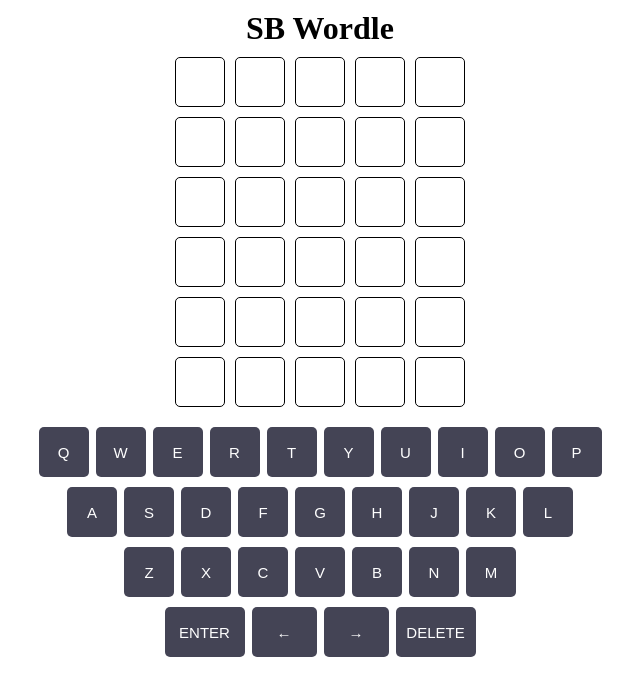
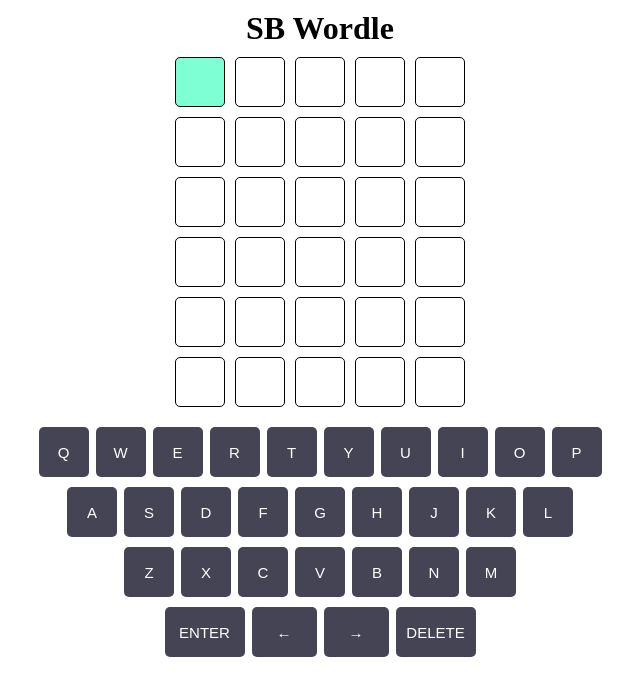
Before and after one commit to SaharBatol/sb-wordle, a React (Vite) app: page / in a window 1280 px wide. Shown: the top 696 px of the page, without its empty margins (320-960 px from the left). Built offline with nearby package versions, Linux system fonts and the light colour scheme.

Commit message:
add hightlight for current letter guess position

```diff
--- a/src/App.css
+++ b/src/App.css
@@ -22,6 +22,10 @@
   width: 50px;
   border: 1px solid black;
   border-radius: 5px;
+}
+
+.selected-box {
+  background-color: aquamarine;
 }
 
 #keyboard-container {
--- a/src/components/mainContent/guessContent/Guess.tsx
+++ b/src/components/mainContent/guessContent/Guess.tsx
@@ -1,23 +1,45 @@
 interface GuessPropsType {
   lettersPressed: string;
+  isCurrentGuess: boolean;
 }
 
-export const Guess = ({ lettersPressed }: GuessPropsType) => {
+export const Guess = ({ lettersPressed, isCurrentGuess }: GuessPropsType) => {
   const letters = ["", "", "", "", ""];
+  let currentInputIndex = 0;
 
   for (let i = 0; i < letters.length; i++) {
     const splitLettersPressed = lettersPressed.split("");
 
-    letters[i] = splitLettersPressed[i];
+    if (splitLettersPressed[i] !== undefined) {
+      letters[i] = splitLettersPressed[i];
+    }
+
+    if (letters[i] === "" && letters[i - 1] !== "") {
+      currentInputIndex = i;
+    }
+  }
+
+  const isFull = !letters.includes("");
+
+  if (isFull) {
+    currentInputIndex = 4;
   }
 
   return (
     <div className="guess-box-container">
-      {letters.map((letter, i) => (
-        <div key={i} className="guess-box">
-          {letter}
-        </div>
-      ))}
+      {letters.map((letter, i) => {
+        let boxStyling = "guess-box ";
+
+        if (currentInputIndex === i && isCurrentGuess) {
+          boxStyling += "selected-box";
+        }
+
+        return (
+          <div key={i} className={boxStyling}>
+            {letter}
+          </div>
+        );
+      })}
     </div>
   );
 };
--- a/src/components/mainContent/guessContent/GuessList.tsx
+++ b/src/components/mainContent/guessContent/GuessList.tsx
@@ -12,9 +12,11 @@
 
   for (let i: number = 0; i < numOfGuesses; i++) {
     if (i === currentRow) {
-      guesses.push(<Guess key={i} lettersPressed={lettersPressed} />);
+      guesses.push(
+        <Guess key={i} lettersPressed={lettersPressed} isCurrentGuess={true} />
+      );
     } else {
-      guesses.push(<Guess key={i} lettersPressed="" />);
+      guesses.push(<Guess key={i} lettersPressed="" isCurrentGuess={false} />);
     }
   }
 
```
